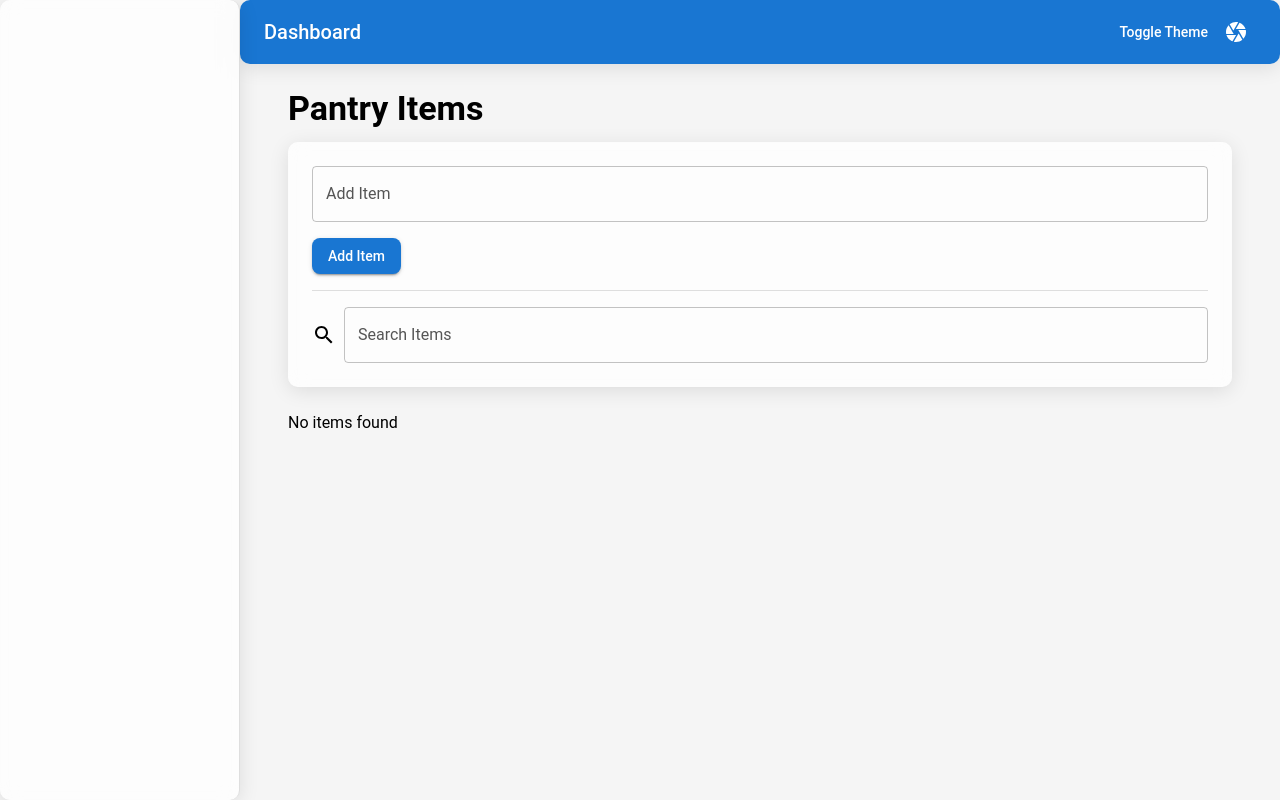
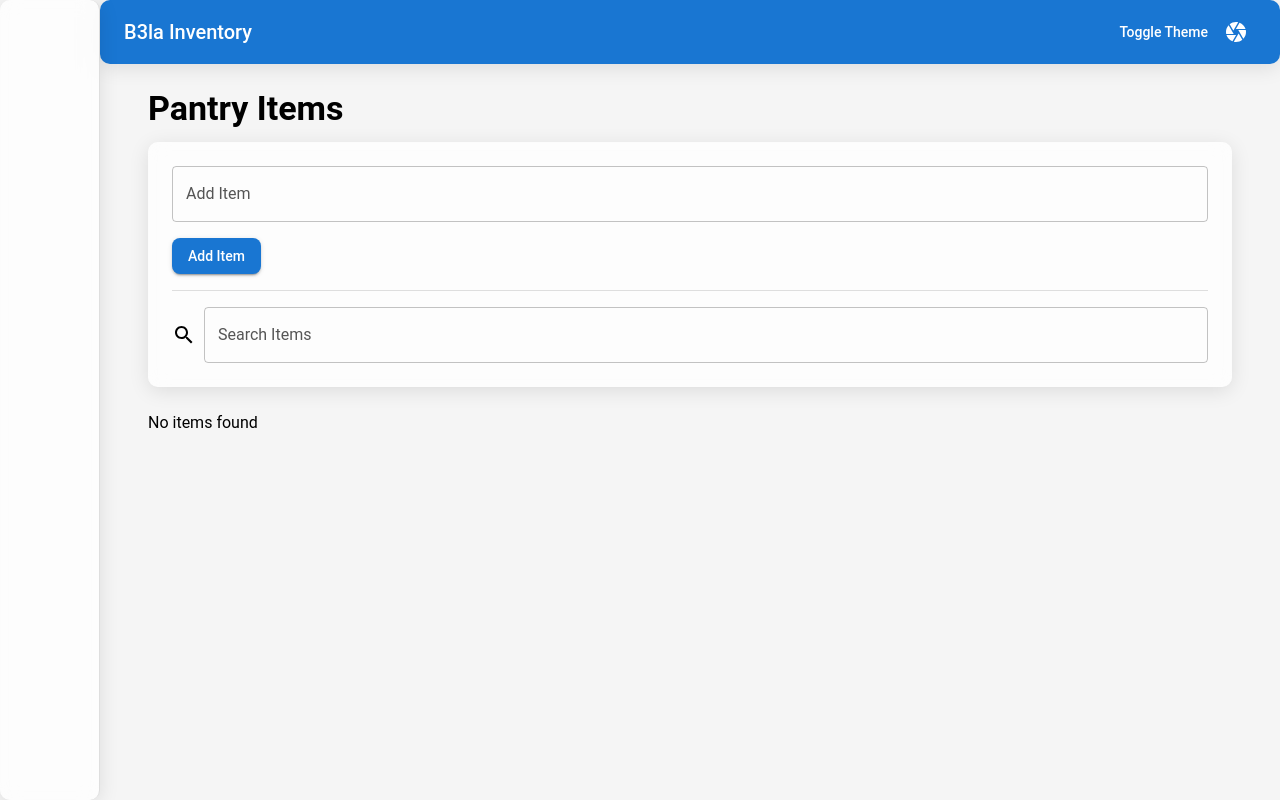
Before and after one commit to Nom3o/Pantry-Tracker, a Next.js app: page / in a window 1280 px wide. Built offline with nearby package versions, Linux system fonts and the light colour scheme.

Commit message:
updatting

```diff
--- a/components/DashboardLayout.js
+++ b/components/DashboardLayout.js
@@ -6,7 +6,7 @@ import MenuIcon from '@mui/icons-material/Menu';
 import CameraIcon from '@mui/icons-material/Camera';
 import { useThemeContext } from './ThemeContext';
 
-const drawerWidth = 240;
+const drawerWidth = 100;
 
 function DashboardLayout({ children }) {
   const { toggleTheme } = useThemeContext();
@@ -62,7 +62,7 @@ function DashboardLayout({ children }) {
             <MenuIcon />
           </IconButton>
           <Typography variant="h6" noWrap component="div">
-            Dashboard
+            B3la Inventory
           </Typography>
           <Box sx={{ flexGrow: 1 }} />
           <Button color="inherit" onClick={toggleTheme}>
```
